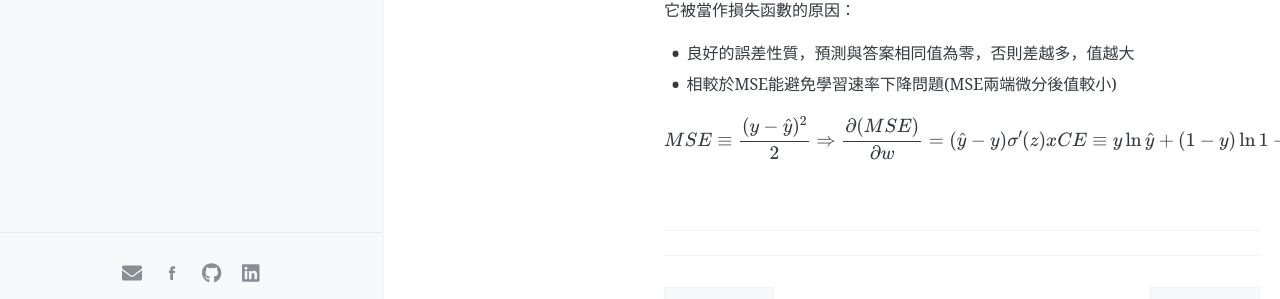
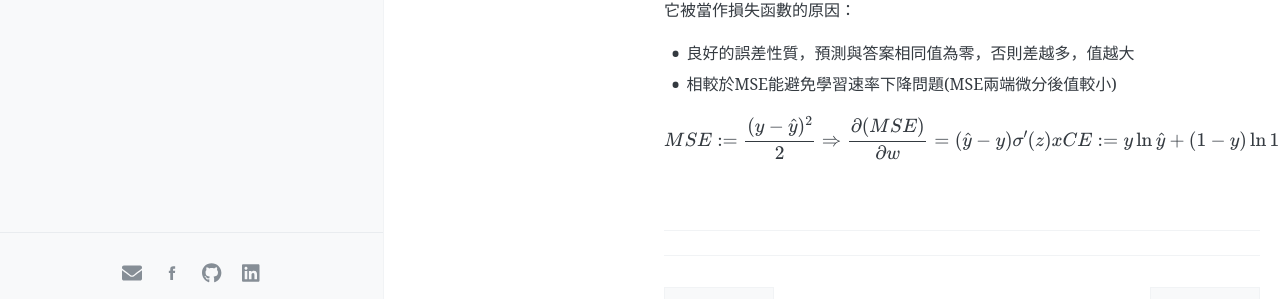
Before and after one commit to BradXiao/BradXiao.github.io, a Jekyll site: the page built from _posts/2020-04-24-Entropy.md, in a window 1280 px wide and 900 px high, scrolled down 617 px. Shown: the part 528-827 px from the top of the window. Built offline with Jekyll 4.4.1, drawn with Linux system fonts in a browser that asks for light colours; formulas are drawn with MathJax 3; comment, search, counter and statistics services are not loaded.

Commit message:
update equations

```diff
--- a/_posts/2020-04-24-Entropy.md
+++ b/_posts/2020-04-24-Entropy.md
@@ -58,6 +58,6 @@ $$
 * 相較於MSE能避免學習速率下降問題(MSE兩端微分後值較小)
 
 $$
-MSE\equiv \frac{(y-\hat{y})^2}{2} \Rightarrow \frac{\partial (MSE)}{\partial w}=(\hat{y}-y)\sigma'(z)x\\
-CE\equiv y\ln{\hat{y}}+(1-y)\ln{1-\hat{y}}\Rightarrow \frac{\partial (CE)}{\partial w}=(\sigma(z)-y)x
+MSE:= \frac{(y-\hat{y})^2}{2} \Rightarrow \frac{\partial (MSE)}{\partial w}=(\hat{y}-y)\sigma'(z)x\\
+CE:= y\ln{\hat{y}}+(1-y)\ln{1-\hat{y}}\Rightarrow \frac{\partial (CE)}{\partial w}=(\sigma(z)-y)x
 $$
```
Also changed, not shown: _posts/2020-04-24-Backpropagation.md (+3 -3 lines), _posts/2020-04-25-Derivatives.md (+4 -3 lines).
